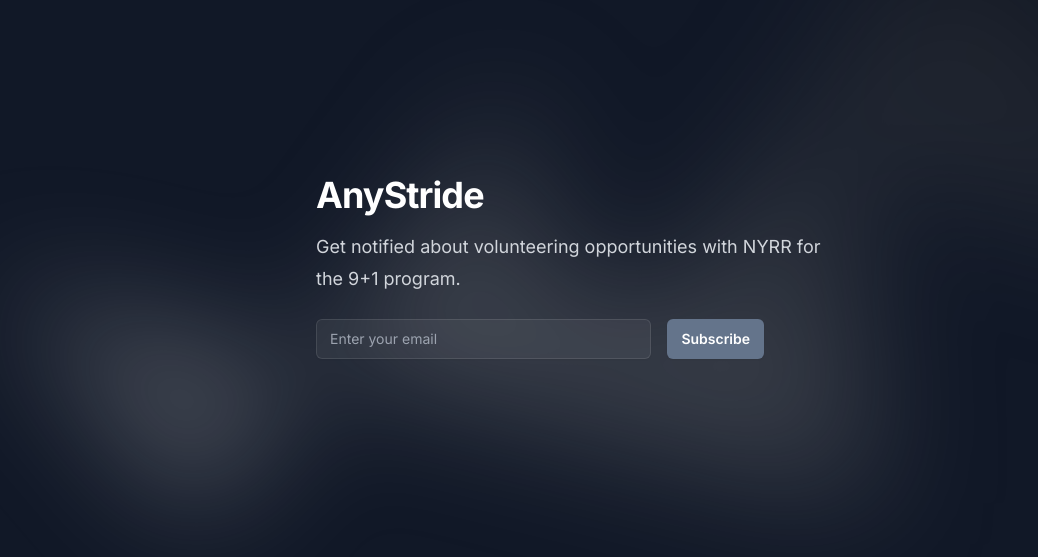
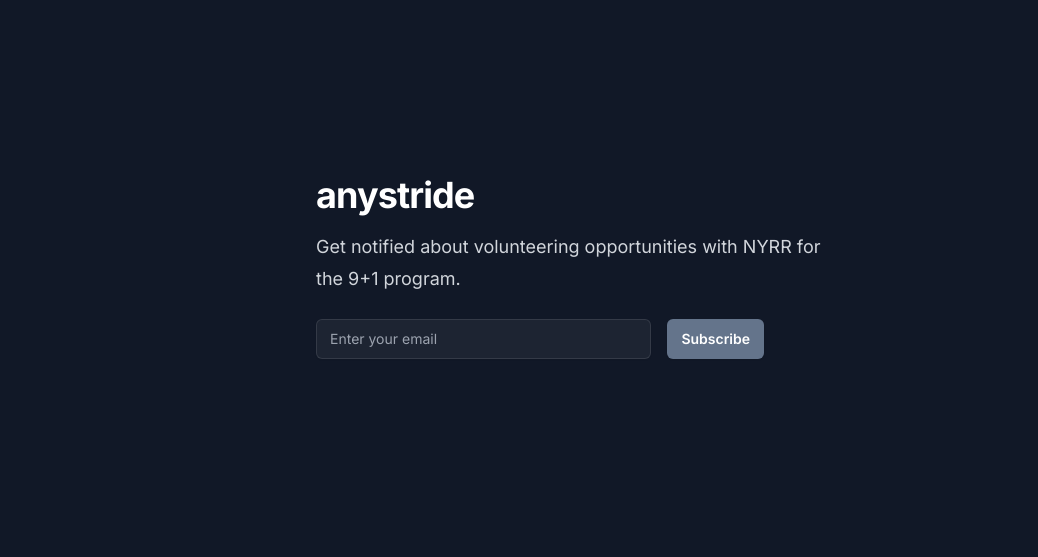
Before and after one commit to maize/anystride, a Next.js app: page / in a window 1280 px wide. Shown: the part 133-690 px from the top of the page, without its empty margins (68-1106 px from the left). Built offline with nearby package versions, Linux system fonts and the light colour scheme.

Commit message:
Improve scraper error handling; removed background polygon

```diff
--- a/app/layout.tsx
+++ b/app/layout.tsx
@@ -3,11 +3,12 @@ import { SpeedInsights } from "@vercel/speed-insights/next"
 import type { Metadata } from 'next'
 import { Inter } from 'next/font/google'
 import './globals.css'
+import { Suspense } from 'react';
 
 const inter = Inter({ subsets: ['latin'] })
 
 export const metadata: Metadata = {
-  title: 'NYRR Volunteering Notifier',
+  title: 'anystride',
   description: 'Get notified about new NYRR volunteering opportunities for the 9+1 program',
 }
 
--- a/app/page.tsx
+++ b/app/page.tsx
@@ -4,21 +4,12 @@ export default function Home() {
   return (
     <main className="w-full min-h-screen flex items-center justify-center relative isolate overflow-hidden bg-gray-900">
       <div className="mx-auto max-w-xl lg:max-w-lg">
-        <h2 className="text-3xl font-bold tracking-tight text-white sm:text-4xl">AnyStride</h2>
+        <h2 className="text-3xl font-bold tracking-tight text-white sm:text-4xl">anystride</h2>
         <p className="mt-4 text-lg leading-8 text-gray-300">
           Get notified about volunteering opportunities with NYRR for the 9+1 program.
         </p>
         <SubscribeForm />
       </div>
-      <div className="absolute left-1/2 top-0 bottom-0 -z-10 -translate-x-1/2 blur-3xl xl:-top-6" aria-hidden="true">
-        <div
-          className="aspect-[1155/678] w-[72.1875rem] bg-gradient-to-tr from-[#fff] to-[#000] opacity-30"
-          style={{
-            clipPath:
-              'polygon(74.1% 44.1%, 100% 61.6%, 97.5% 26.9%, 85.5% 0.1%, 80.7% 2%, 72.5% 32.5%, 60.2% 62.4%, 52.4% 68.1%, 47.5% 58.3%, 45.2% 34.5%, 27.5% 76.7%, 0.1% 64.9%, 17.9% 100%, 27.6% 76.8%, 76.1% 97.7%, 74.1% 44.1%)',
-          }}
-        />
-      </div>
     </main>
   )
 }
--- a/package.json
+++ b/package.json
@@ -16,6 +16,7 @@
     "@vercel/speed-insights": "^1.0.5",
     "next": "14.0.4",
     "node-html-parser": "^6.1.12",
+    "posthog-js": "^1.100.0",
     "postmark": "^4.0.2",
     "react": "^18",
     "react-dom": "^18"
--- a/pages/api/subscribe.ts
+++ b/pages/api/subscribe.ts
@@ -23,5 +23,7 @@ export default async function handler(
     message: error.message,
   });
 
-  return res.status(200);
+  return res.status(status).json({
+    message: 'Email added to list'
+  });
 }
--- a/pages/api/volunteering-opportunities.ts
+++ b/pages/api/volunteering-opportunities.ts
@@ -16,16 +16,23 @@ export default async function GET(
     })
   }
 
-  const request = await fetch(
+  await fetch(
     SCRAPING_BEE_API_URL + new URLSearchParams({
       api_key: process.env.SCRAPING_BEE_API_KEY as string,
       url: NYRR_URL,
       render_js: 'False',
     }),
-  );
-
-  const json = await request.json();
-
+  )
+  .then((resp) => {
+    try {
+      return resp.json()
+    } catch (error) {
+      return res.status(500).json({
+        message: 'Error parsing response',
+      });
+    }
+  })
+  .then(async (json) => {
     if (json.html) {
       const root = parse(json.html);
       const roles = root.querySelectorAll('section.role_listing');
@@ -73,15 +80,23 @@ export default async function GET(
           postMarkClient.sendEmailBatchWithTemplates(emailTemplates);
         }
 
-      return res.json({
+        return res.status(200).json({
           roles: availableRoles,
         });
       } else {
-      return res.json({
+        return res.status(200).json({
           message: "No volunteering roles available",
         });
       }
     }
+  })
+  .catch((error) => {
+    return res.status(500).json({
+      message: error.message,
+    });
+  });
 
-  return res.status(404);
+  return res.status(404).json({
+    message: 'Not found',
+  });
 }
```
Also changed, not shown: 1 other file (tests, documents, lock files or other folders). Lines whose indentation alone changed are shown as unchanged.
